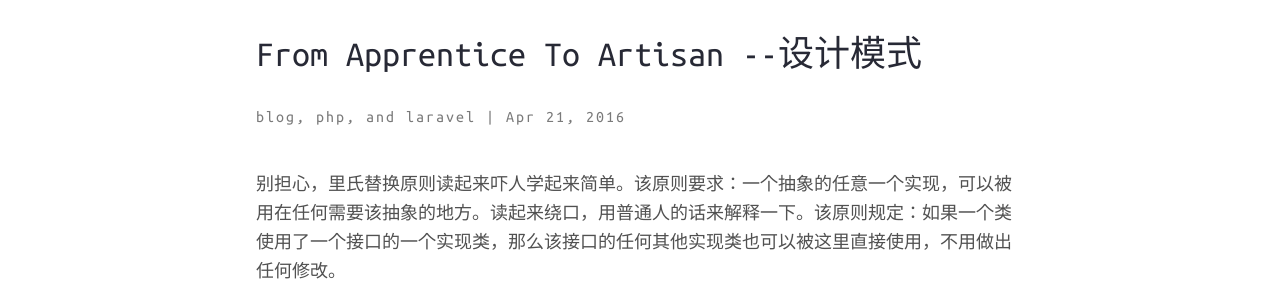
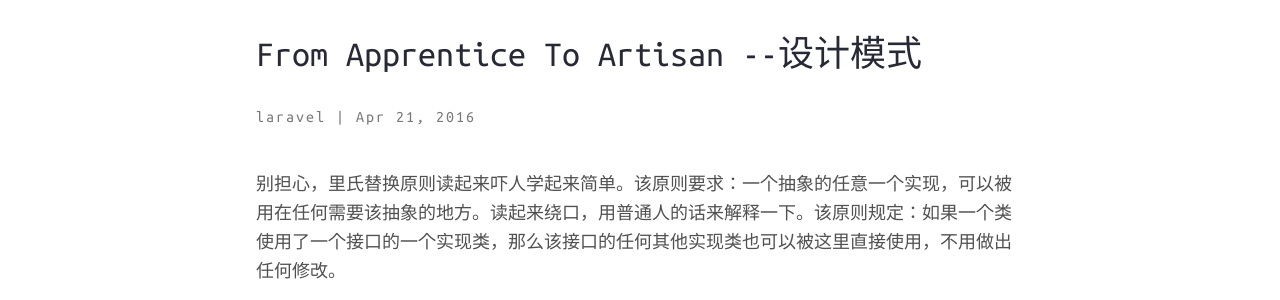
Before and after one commit to kellyshaws/kellyshaws.github.io, a Jekyll site: the page built from _posts/2016-04-22-from-apprentice-to-artisan-18.markdown, in a window 1280 px wide and 900 px high. Shown: the part 245-545 px from the top of the window. Built offline with Jekyll 4.4.1, drawn with Linux system fonts in a browser that asks for light colours; nearby versions of some CDN libraries; comment, search, counter and statistics services are not loaded.

Commit message:
change article
change article

```diff
--- a/_posts/2016-04-22-from-apprentice-to-artisan-18.markdown
+++ b/_posts/2016-04-22-from-apprentice-to-artisan-18.markdown
@@ -7,19 +7,17 @@ permalink: post/design-pattern-liskov-substitution-principle
 disqus:
   id: design-pattern-liskov-substitution-principle
 categories:
-- blog
-- php
 - laravel
 ---
 
 别担心，里氏替换原则读起来吓人学起来简单。该原则要求：一个抽象的任意一个实现，可以被用在任何需要该抽象的地方。读起来绕口，用普通人的话来解释一下。该原则规定：如果一个类使用了一个接口的一个实现类，那么该接口的任何其他实现类也可以被这里直接使用，不用做出任何修改。<br>
 
 <blockquote>
-	<p>
-		里氏替换原则<br>
+<p>
+    里氏替换原则<br>
 
-		该原则规定对象应该可以被该对象子类的实例所替换，并且不会影响到程序的正确性。<br>
-	</p>
+    该原则规定对象应该可以被该对象子类的实例所替换，并且不会影响到程序的正确性。<br>
+</p>
 </blockquote>
 
 为了说明该原则，我们继续编写上一章节的OrderProcessor。看下面的方法：<br>
@@ -113,9 +111,9 @@ public function process(Order $order)
 还要注意如果不遵守里氏替换原则，那后果可能会影响到我们之前已经讨论过的其他原则。不遵守里氏替换原则，那么开放封闭原则一定也会被打破。因为，如果调用者必须检查实例属于哪个子类的，那一旦有个新的子类，调用者就得做出改变。<br>
 
 <blockquote>
-	<p>
-		小心遗漏<br>
+<p>
+    小心遗漏<br>
 
-		你可能注意到这个原则和上一章节提到的抽象的漏洞密切相关。我们的数据库资料库的抽象漏洞就是没有遵守里氏替换原则的第一迹象。要留意那些漏洞！<br>
-	</p>
+    你可能注意到这个原则和上一章节提到的抽象的漏洞密切相关。我们的数据库资料库的抽象漏洞就是没有遵守里氏替换原则的第一迹象。要留意那些漏洞！<br>
+</p>
 </blockquote>
```
